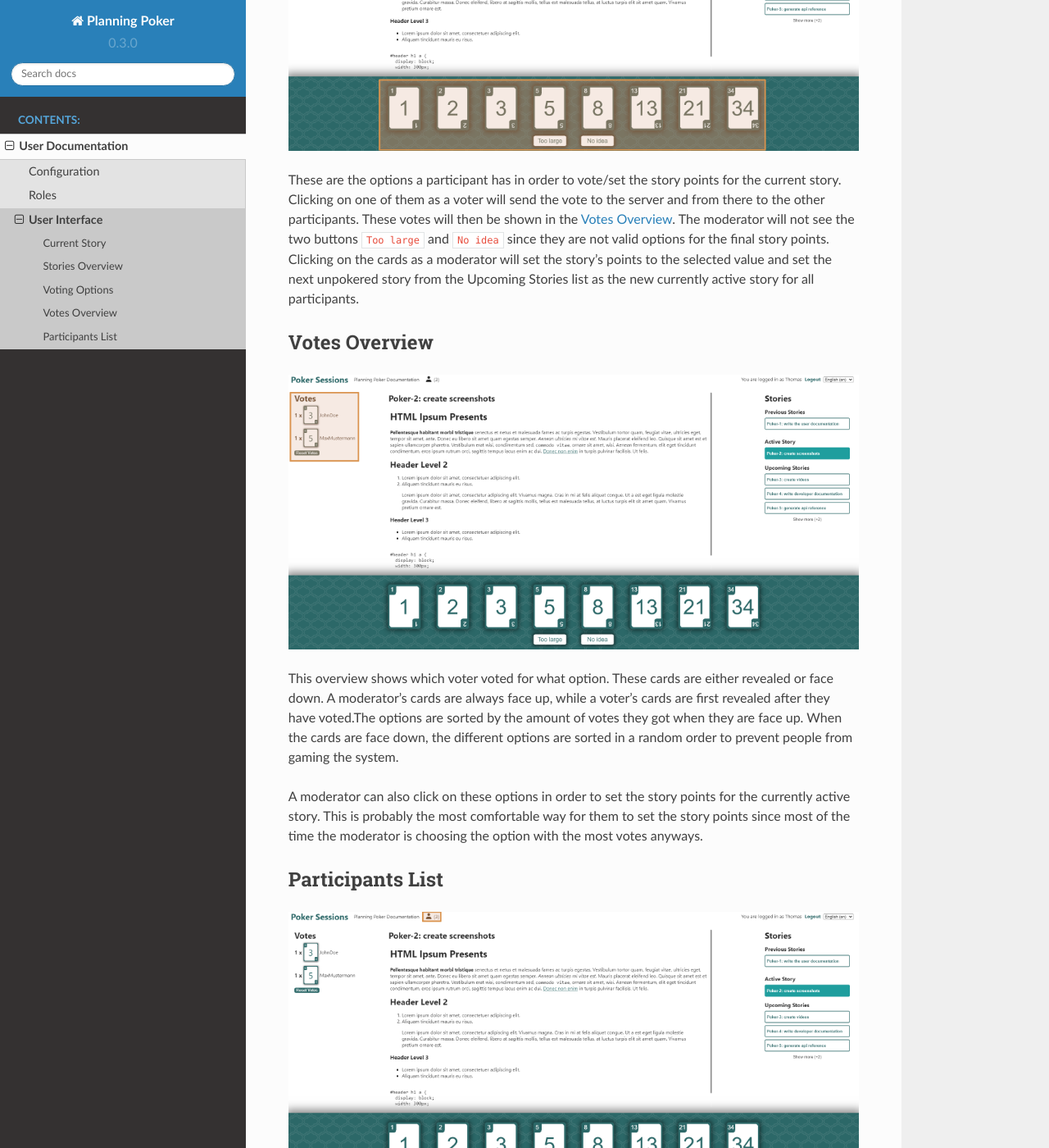
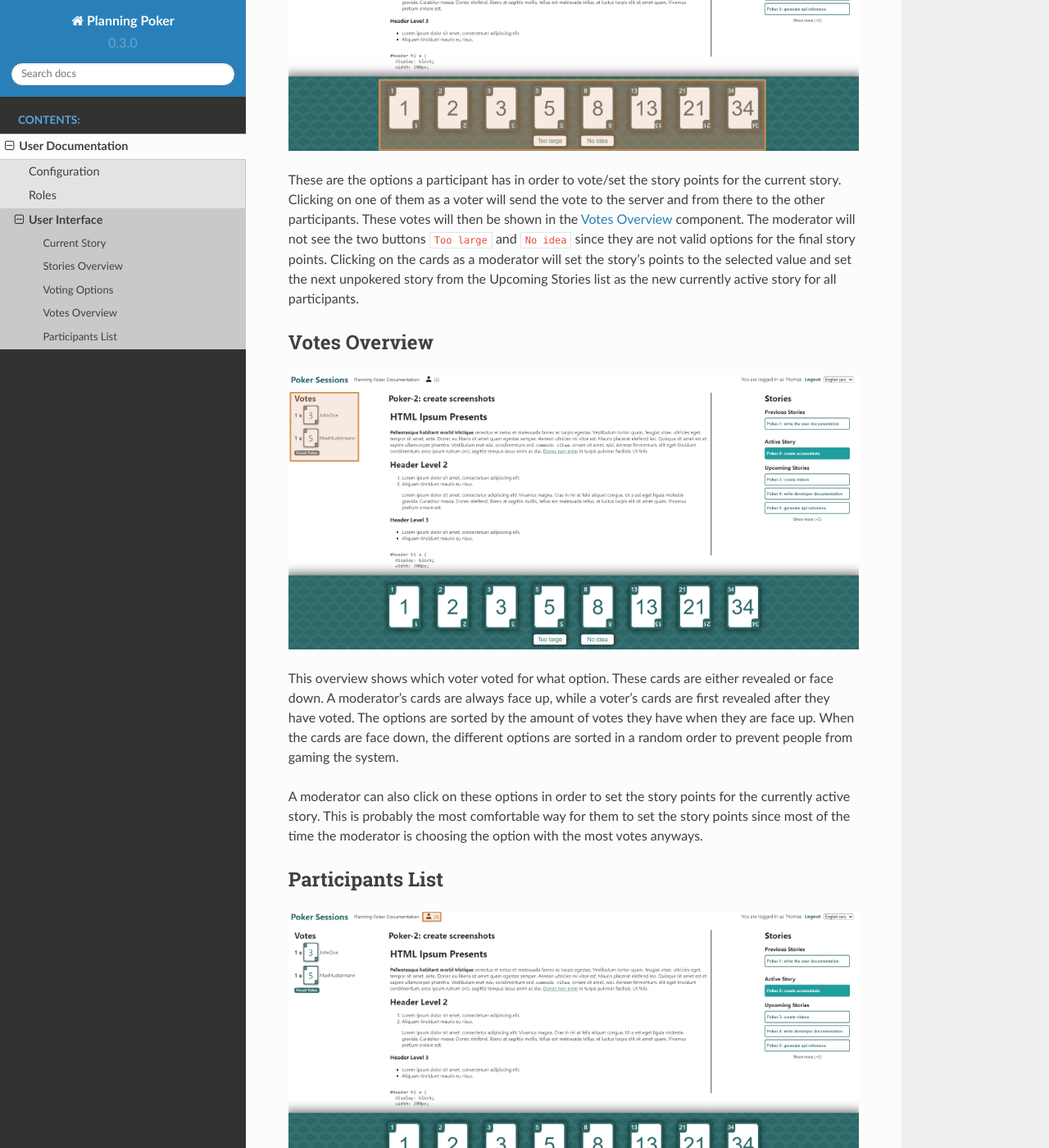
Before and after one commit to rheinwerk-verlag/planning-poker, a Sphinx documentation site: the page built from docs/user_docs/user_interface.rst, in a window 1280 px wide and 1400 px high, scrolled down 1805 px. Shown: the whole window at 82% size. Built offline with Sphinx 7.4.7 and the Read the Docs theme 2.0.0, drawn with Linux system fonts in a browser that asks for light colours; some of the changed text lies outside the part shown.

Commit message:
FIAE-174: Fixed typos.

```diff
--- a/README.rst
+++ b/README.rst
@@ -48,7 +48,7 @@ Following these steps will give you a site which you can use to test the Plannin
 
     $ pip install planning-poker
 
-#. Configure your settings. They are located in :code:`planning-poker-site/settings.py` if you chose to setup a new
+#. Configure your settings. They are located in :code:`planning_poker_site/settings.py` if you chose to setup a new
    project. Youl'll find the minimal settings required for the Planning Poker app below. See :ref:`configuration` for
    more ways to customize the application to fit your needs.
 
@@ -94,7 +94,7 @@ Following these steps will give you a site which you can use to test the Plannin
         'websocket': AuthMiddlewareStack(URLRouter(planning_poker.routing.websocket_urlpatterns)),
     })
 
-#. Include :code:`planning-poker`'s URLs in your urls which can be found in :code:`planning-poker-site/urls.py` in the
+#. Include :code:`planning_poker`'s URLs in your urls which can be found in :code:`planning-poker-site/urls.py` in the
    fresh project.
 
    .. code-block:: python
--- a/docs/user_docs/configuration.rst
+++ b/docs/user_docs/configuration.rst
@@ -24,7 +24,7 @@ Optional Settings
 - :code:`POKER_SESSION_END_REDIRECT_URL` - default :code:`'planning_poker:index'`: This URL will be used to redirect
   users when the last story of a poker session has been pokered and the points are set by a moderator. The value can be
   anything URL-like e.g. a hardcoded string :code:`'https://rheinwerk-verlag.de'`, a view name (like the default value),
-  or the return value of Django's :code:`reverse()`.
+  or the return value of Django's :code:`reverse()` function.
 
   .. note::
      If you don't want to change the default value of the :code:`POKER_SESSION_END_REDIRECT_URL` setting, make sure that
--- a/docs/user_docs/user_interface.rst
+++ b/docs/user_docs/user_interface.rst
@@ -46,10 +46,10 @@ Voting Options
 
 These are the options a participant has in order to vote/set the story points for the current story. Clicking on one of
 them as a voter will send the vote to the server and from there to the other participants. These votes will then be
-shown in the `Votes Overview`_. The moderator will not see the two buttons :code:`Too large` and :code:`No idea` since
-they are not valid options for the final story points. Clicking on the cards as a moderator will set the story's points
-to the selected value and set the next unpokered story from the Upcoming Stories list as the new currently active story
-for all participants.
+shown in the `Votes Overview`_ component. The moderator will not see the two buttons :code:`Too large` and
+:code:`No idea` since they are not valid options for the final story points. Clicking on the cards as a moderator will
+set the story's points to the selected value and set the next unpokered story from the Upcoming Stories list as the new
+currently active story for all participants.
 
 Votes Overview
 --------------
@@ -58,8 +58,8 @@ Votes Overview
    :alt: Shows all the voters' votes.
 
 This overview shows which voter voted for what option. These cards are either revealed or face down. A moderator's cards
-are always face up, while a voter's cards are first revealed after they have voted.The options are sorted by the amount
-of votes they got when they are face up. When the cards are face down, the different options are sorted in a random
+are always face up, while a voter's cards are first revealed after they have voted. The options are sorted by the amount
+of votes they have when they are face up. When the cards are face down, the different options are sorted in a random
 order to prevent people from gaming the system.
 
 A moderator can also click on these options in order to set the story points for the currently active story. This is
```
Also changed, not shown: other parts of README.rst (+1 -1 lines), other parts of docs/user_docs/user_interface.rst (+1 -1 lines), docs/user_docs/roles.rst (+5 -5 lines).
